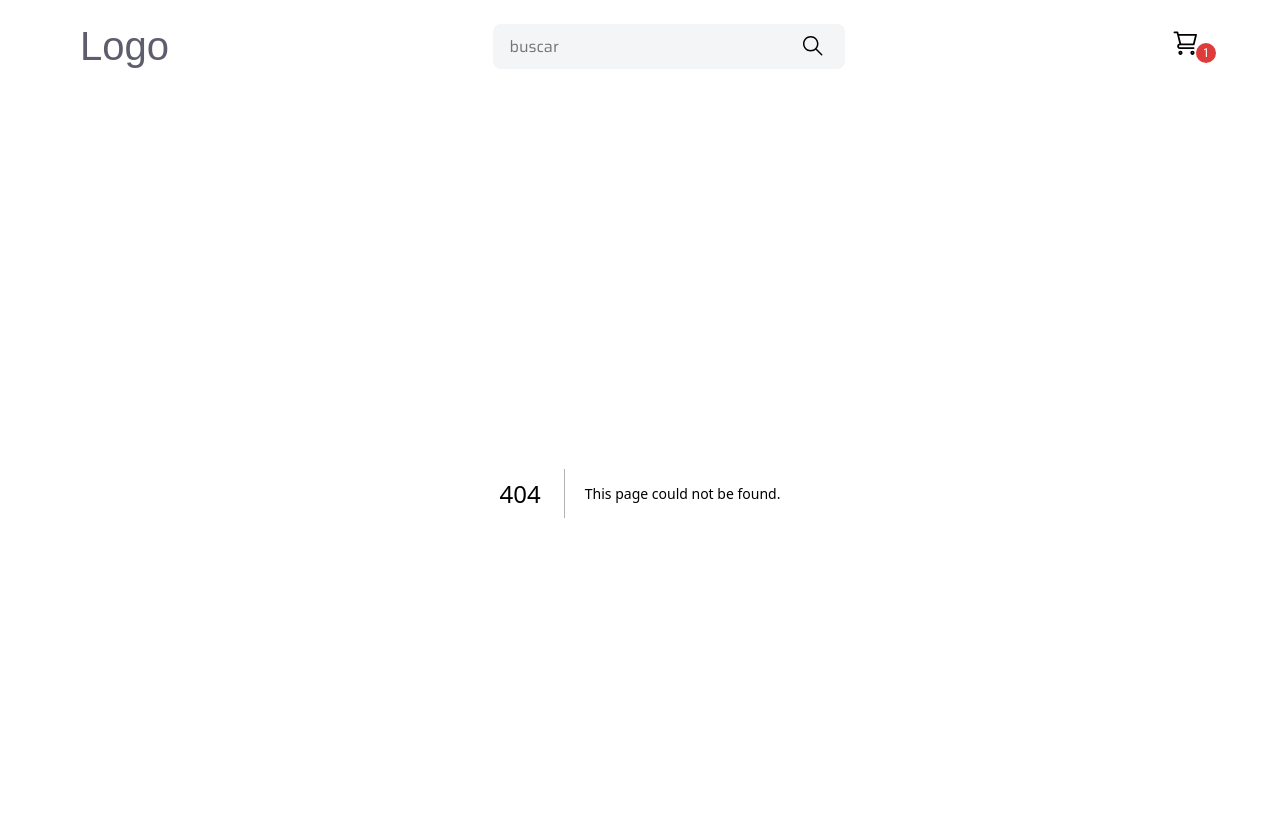
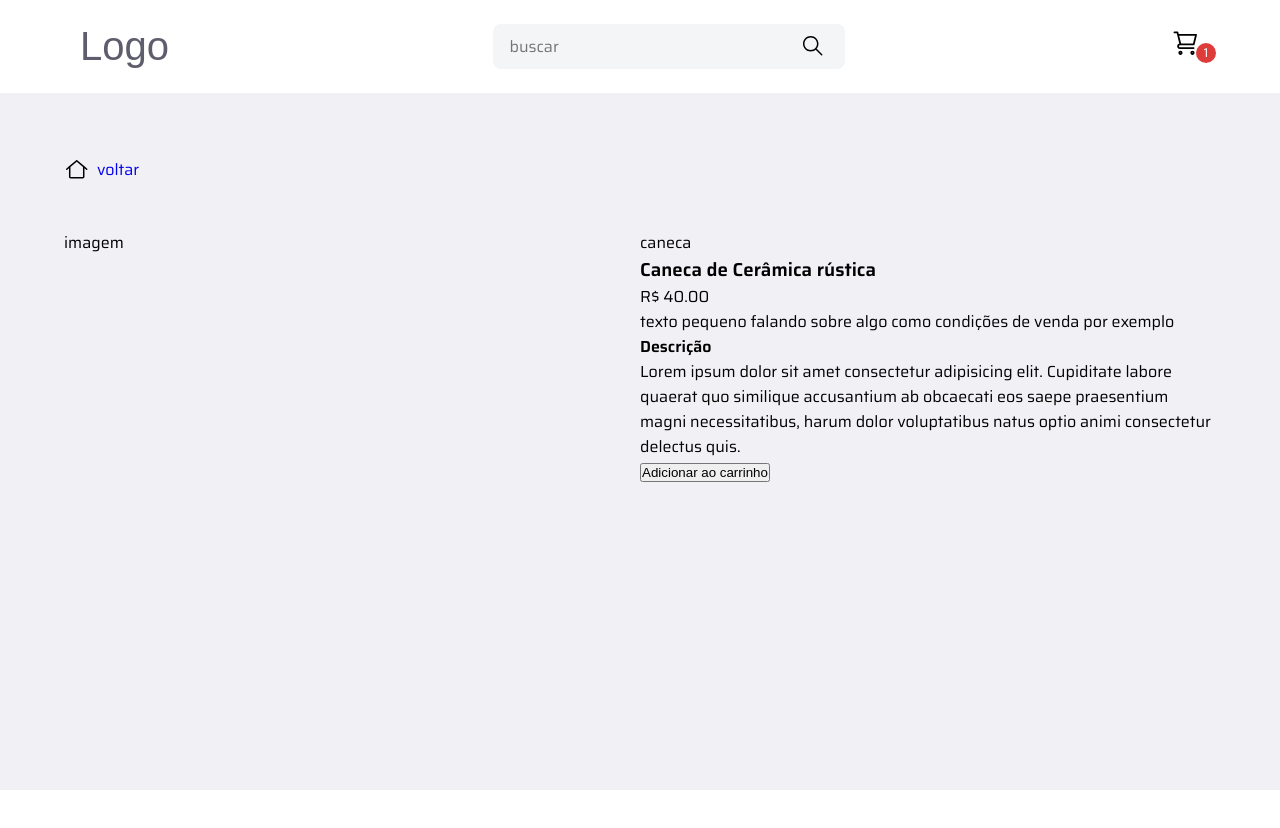
Before and after one commit to devAlexSilva/ecommerce-styled-components, a Next.js app: page /product in a window 1280 px wide. Before the commit this address had no page. Shown: the top 828 px of the page. After the commit the page ends 800 px from the top, so only its background shows below. Built offline with nearby package versions, Linux system fonts and the light colour scheme; a web font is replaced by a local one.

Commit message:
style: init styles from prodcut details page

```diff
--- /dev/null
+++ b/src/app/product/page.tsx
@@ -0,0 +1,76 @@
+'use client'
+
+import { Home } from "@/icons/Home"
+import { styled } from "styled-components"
+
+
+const MainContainer = styled.main`
+  display: flex;
+  flex-direction: column;
+  min-height: calc(100vh - 6.4375rem); // total without header heigth
+  padding: 2rem 1rem;
+  background-color: var(--bg-primary);
+
+  @media screen and (min-width: 768px) {
+    padding: 4rem;
+  }
+`
+
+const ReturnContainer = styled.div`
+  a {
+      display: flex;
+      align-items: center;
+      text-decoration: none;
+    }
+  svg {
+    margin-right: .5rem;
+  }
+
+  margin-bottom: 3rem;
+`
+const Wrapper = styled.section`
+  display: grid;
+  grid-template-columns: repeat(2, 1fr);
+`
+
+type props = {
+  searchParams: {
+    id: string
+  }
+}
+
+export default function ProductDetailsPage({ searchParams: { id } }: props) {
+
+  console.log(id)
+  return (
+    <MainContainer>
+      <ReturnContainer>
+        <a href="/">
+          <Home />
+          <span>voltar</span>
+        </a>
+      </ReturnContainer>
+      <Wrapper>
+        <div>imagem</div>
+        <div>
+          <div>
+            <p>caneca</p>
+            <h3>Caneca de Cerâmica rústica</h3>
+            <p>R$ 40.00</p>
+            <p>texto pequeno falando sobre algo como condições de venda por exemplo</p>
+            <h4>Descrição</h4>
+            <p>
+              Lorem ipsum dolor sit amet consectetur adipisicing elit.
+              Cupiditate labore quaerat quo similique accusantium
+              ab obcaecati eos saepe praesentium magni necessitatibus,
+              harum dolor voluptatibus natus optio animi consectetur delectus quis.
+            </p>
+          </div>
+          <div>
+            <button>Adicionar ao carrinho</button>
+          </div>
+        </div>
+      </Wrapper>
+    </MainContainer>
+  )
+}
--- /dev/null
+++ b/src/icons/Home.tsx
@@ -0,0 +1,10 @@
+export function Home() {
+  return (
+    <svg width="25" height="25" viewBox="0 0 25 25" fill="none" xmlns="http://www.w3.org/2000/svg">
+      <g id="Home">
+        <path id="Union" fill-rule="evenodd" clip-rule="evenodd" d="M13.2013 3.14414C12.9213 2.90608 12.5099 2.90608 12.2299 3.14414L5.22985 9.09414C5.22977 9.09421 5.22969 9.09428 5.22961 9.09435L2.22985 11.6441C1.91425 11.9124 1.87587 12.3857 2.14414 12.7013C2.4124 13.0169 2.88572 13.0553 3.20133 12.787L4.96559 11.2874V19.7156C4.96559 20.6821 5.74909 21.4656 6.71559 21.4656H18.7156C19.6821 21.4656 20.4656 20.6821 20.4656 19.7156V11.2874L22.2299 12.787C22.5455 13.0553 23.0188 13.0169 23.287 12.7013C23.5553 12.3857 23.5169 11.9124 23.2013 11.6441L20.2013 9.09414L13.2013 3.14414ZM18.9656 10.0124L12.7156 4.69992L6.46559 10.0124V19.7156C6.46559 19.8537 6.57752 19.9656 6.71559 19.9656H18.7156C18.8537 19.9656 18.9656 19.8537 18.9656 19.7156V10.0124Z" fill="black" />
+      </g>
+    </svg>
+
+  )
+}
```
Also changed, not shown: src/components/products/HomeProducts.tsx (+9 -5 lines), src/components/products/ProductCard.tsx (+5 -2 lines).
